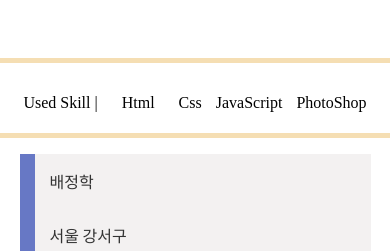
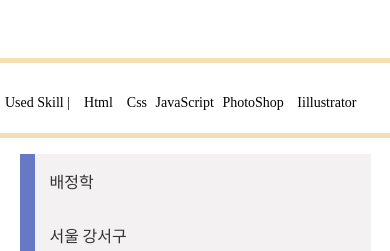
Before and after one commit to bjungh/portfolio, a plain HTML site: page index.html in a window 390 px wide. Shown: the part 1719-1970 px from the top of the page. Drawn offline with nearby package versions, Linux system fonts and the light colour scheme; a script that the page names is missing.

Commit message:
Update index.css

```diff
--- a/css/index.css
+++ b/css/index.css
@@ -507,6 +507,13 @@
         /* width: 100vw;  */
         margin-top: 13rem;
     }
+    .line{
+      text-align: left;
+  }
+  .line span{
+      padding: 5px;
+      font-size:14px;
+  }
     /* contact */
     #contact{
         /* width: 100vw; */
```
